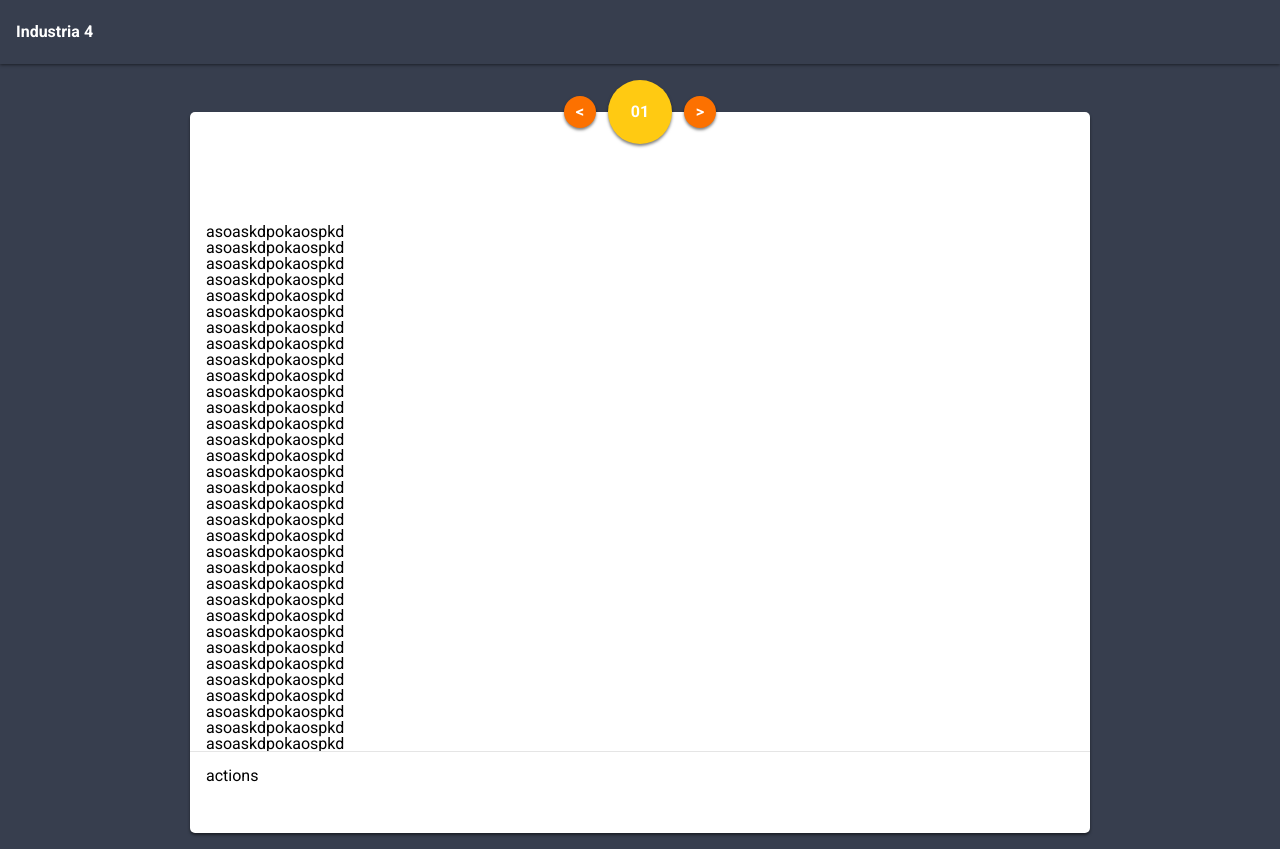
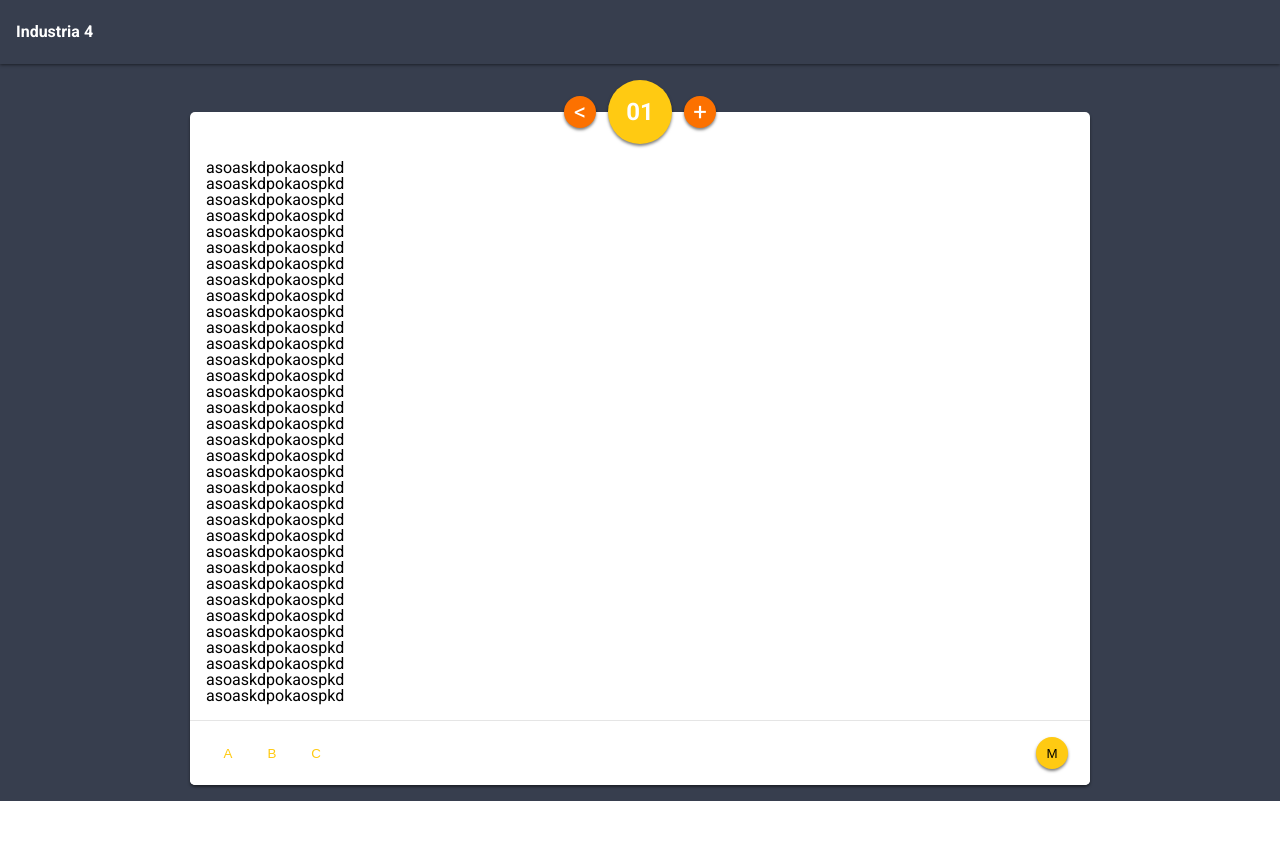
Before and after one commit to SkyaTura/hackaton-industria4, a Nuxt app: page /proccess/create in a window 1280 px wide. After the commit the page ends 801 px from the top, so only its background shows below. Built offline with nearby package versions, Linux system fonts and the light colour scheme.

Commit message:
✨ Action buttons

```diff
--- a/components/AppCard.vue
+++ b/components/AppCard.vue
@@ -19,7 +19,7 @@
     max-width: 900px;
     width: 90vw;
   }
-  .card > * {
+  .card > *:not(.card-noPadding) {
     padding: 16px;
   }
 </style>
--- /dev/null
+++ b/components/input/AppButton.vue
@@ -0,0 +1,36 @@
+<template>
+  <button v-bind="$props" class="button">
+    <slot></slot>
+  </button>
+</template>
+
+<script>
+  export default {
+    name: 'AppButton'
+  }
+</script>
+
+<style scoped>
+  button {
+    background-color: #ffca12;
+    border: none;
+    border-radius: 50%;
+    display: inline-flex;
+    margin: 0 6px;
+    align-items: center;
+    height: 32px;
+    justify-content: center;
+    width: 32px;
+    box-shadow: 0px 2px 3px 0px rgba(0,0,0,.5);
+    transition: background .5s;
+  }
+  button.button-flat {
+    background: transparent;
+    color: #ffca12;
+    box-shadow: none;
+  }
+  button.button-flat:active {
+    transition: background 0s;
+    background: rgba(0,0,0,.2);
+  }
+</style>
--- /dev/null
+++ b/components/input/index.js
@@ -0,0 +1,5 @@
+import AppButton from './AppButton.vue'
+
+export {
+  AppButton
+}
--- a/components/layout/NavBar.vue
+++ b/components/layout/NavBar.vue
@@ -18,7 +18,7 @@
     color: white;
     font-weight: bold;
     min-height: 55px;
-    display: flex;
+    display: inline-flex;
     align-items: center;
     padding: 0 16px;
     height: 64px;
--- a/css/reset.css
+++ b/css/reset.css
@@ -46,3 +46,7 @@ table {
   border-collapse: collapse;
   border-spacing: 0;
 }
+input, textarea, button {
+  border: none;
+  outline: none;
+}
--- a/layouts/default.vue
+++ b/layouts/default.vue
@@ -32,7 +32,7 @@
 </script>
 
 <style>
-  @import url('https://fonts.googleapis.com/css?family=Roboto:300,400,700');
+  @import url('https://fonts.googleapis.com/css?family=Roboto:200,300,400,700');
 
   body, html {
     font-family: 'Roboto', Helvetica, sans-serif;
--- a/pages/proccess/create.vue
+++ b/pages/proccess/create.vue
@@ -1,9 +1,9 @@
 <template lang="pug">
   AppCard(style="margin-top: 48px; flex: 100%")
-    header.card-header
+    header.card-header.card-noPadding
       h2 <
       h1 01
-      h2 >
+      h2 +
     section.card-content
       p asoaskdpokaospkd
       p asoaskdpokaospkd
@@ -40,16 +40,23 @@
       p asoaskdpokaospkd
       p asoaskdpokaospkd
     footer.card-footer
-      p actions
+      .mediaButtons
+        AppButton.button-flat A
+        AppButton.button-flat B
+        AppButton.button-flat C
+      .recordButton
+        AppButton M
 </template>
 
 <script>
   import AppCard from '~/components/AppCard.vue'
+  import { AppButton } from '~/components/input'
 
   export default {
     name: 'create',
     components: {
-      AppCard
+      AppCard,
+      AppButton
     },
     mounted () {
       this.$store.dispatch('layout/setStyle', {
@@ -73,30 +80,45 @@
     box-shadow: 0px 2px 3px 0px rgba(0,0,0,.5);
     color: white;
     display: flex;
+    font-size: 24px;
     font-weight: bold;
     height: 64px;
     justify-content: center;
     width: 64px;
   }
   .card-header {
+    align-items: center;
     display: flex;
+    font-weight: 200;
     justify-content: center;
-    align-items: center;
-    transform: translateY(-50%);
+    margin: 0;
+    padding: 0;
     position: sticky;
     top: 64px;
+    transform: translateY(-50%);
   }
   .card-header h2 {
+    background-color: #fc7100;
+    font-weight: 400;
     height: 32px;
+    margin: 12px 12px;
     width: 32px;
-    margin: 12px 12px;
-    background-color: #fc7100;
+  }
+  .card-content {
+    margin-top: -32px;
   }
   .card-footer {
     background: white;
     bottom: 0;
     border-top: 1px solid rgba(0,0,0,.1);
+    display: flex;
     position: sticky;
     border-radius: 0 0 5px 5px;
   }
+  .card-footer > * {
+    flex: 50%;
+  }
+  .recordButton {
+    text-align: right;
+  }
 </style>
```
Also changed, not shown: components/StepIndex.vue (added, +13 -0 lines).
